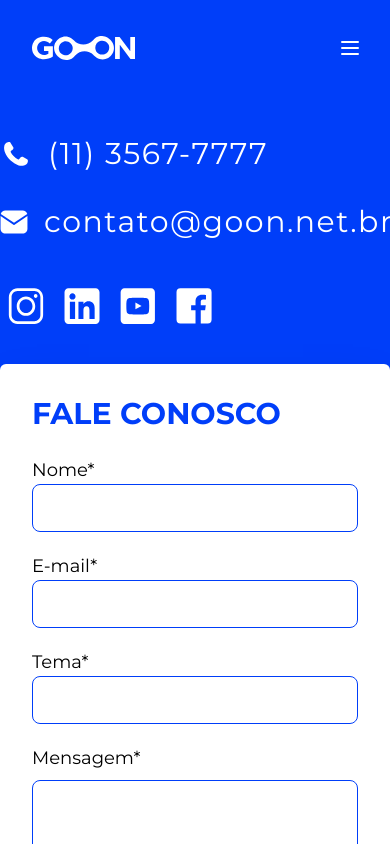
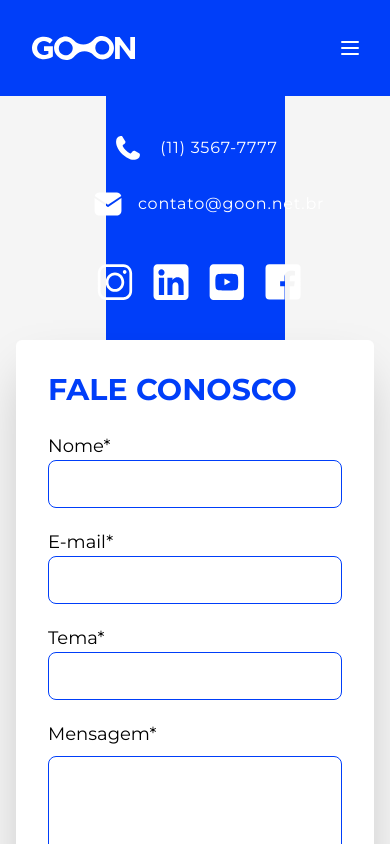
Before and after one commit to go-on-net-br/goon-website, a Next.js app: page /contato in a window 390 px wide. Shown: the top 844 px of the page. Built offline with nearby package versions, Linux system fonts and the light colour scheme.

Commit message:
fix contact mobile page

```diff
--- a/src/app/contato/page.tsx
+++ b/src/app/contato/page.tsx
@@ -5,17 +5,26 @@ import SocialNetworks from "@/components/socialNetworks";
 import ContactForm from "@/components/contact/contactForm";
 import { Metadata } from "next";
 
-
 export const metadata: Metadata = {
-  title:'Contato',
+  title: "Contato",
 };
 
-export default function Contato() {
+function TalkToUsForm() {
   return (
-    <div className="flex min-h-screen xl:h-[850px] xl:items-center xl:justify-center">
-      <div className="w-screen bg-primary xl:h-[500px] xl:py-20">
-        <section className="container relative flex h-full max-w-screen-xl flex-col items-center text-3xl xl:mx-auto xl:flex-row">
-          <div className="flex flex-col gap-8 py-10 xl:w-2/5 xl:py-0">
+    <div className="w-full rounded-md bg-white p-8 shadow-2xl xl:absolute xl:-top-[175px] xl:right-0 xl:w-[712px] xl:rounded-none">
+      <h1 className=" mb-6 text-3xl font-bold uppercase text-primary xl:text-5xl">
+        Fale conosco
+      </h1>
+      <div className="text-lg">
+        <ContactForm />
+      </div>
+    </div>
+  );
+}
+
+function ContactInfo() {
+  return (
+    <div className="flex flex-col items-center gap-8 py-10 xl:w-2/5 xl:items-start xl:py-0">
       <div className="flex items-center gap-4 tracking-wider text-white">
         <Image
           src={phoneIcon}
@@ -36,13 +45,23 @@ export default function Contato() {
         <SocialNetworks iconStyle="h-9 w-9" />
       </div>
     </div>
-          <div className="w-full rounded-md bg-white p-8 shadow-2xl xl:absolute xl:-top-[175px] xl:right-0 xl:w-[712px] xl:rounded-none">
-            <h1 className=" mb-6 text-3xl font-bold uppercase text-primary xl:text-5xl">
-              Fale conosco
-            </h1>
-            <div className="text-lg">
-              <ContactForm />
+  );
+}
+
+export default function Contato() {
+  return (
+    <div className="flex min-h-screen xl:h-[850px] xl:items-center xl:justify-center">
+      <div className="hidden w-screen bg-primary xl:block xl:h-[500px] xl:py-20">
+        <section className="container relative mx-auto flex h-full max-w-screen-xl flex-row items-center text-3xl">
+          <ContactInfo />
+          <TalkToUsForm />
+        </section>
       </div>
+      <div className="mx-4 flex w-full flex-col items-center xl:hidden">
+        <section className="h-full w-1/2 bg-primary">
+          <ContactInfo />
+          <div className="absolute left-0 w-screen px-4">
+            <TalkToUsForm />
           </div>
         </section>
       </div>
```
Lines whose indentation alone changed are shown as unchanged.
